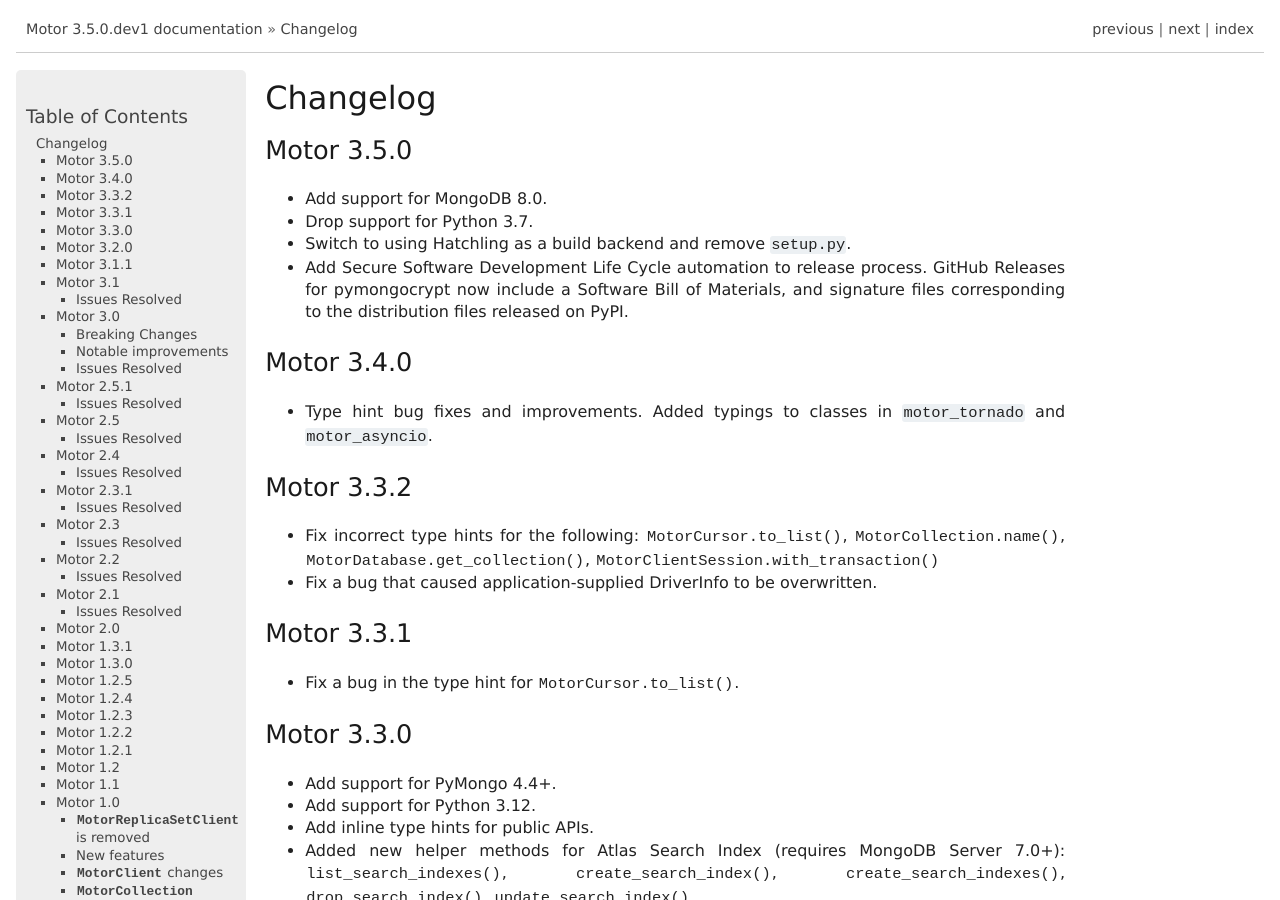
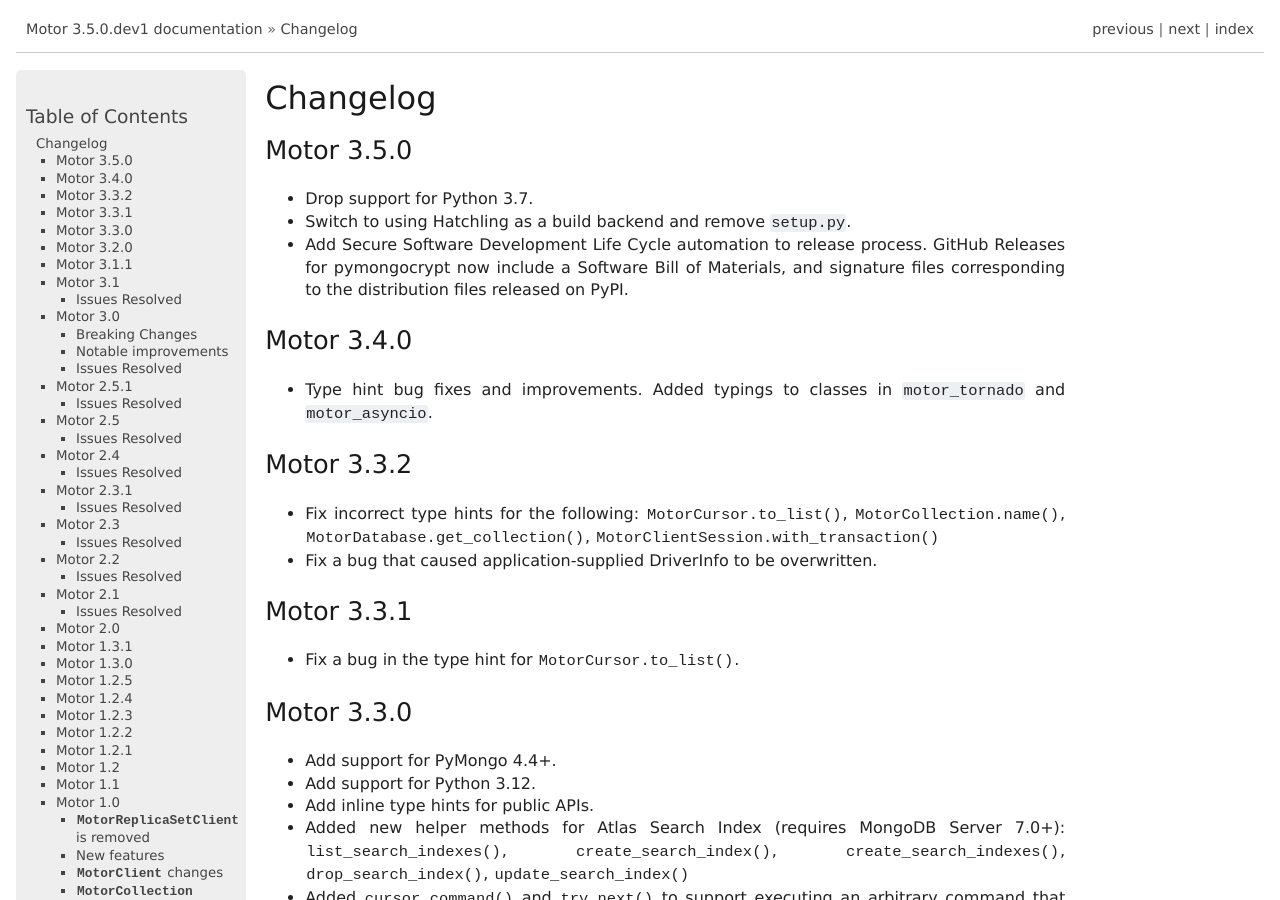
Before and after one commit to mongodb/motor, a Sphinx documentation site: the page built from doc/changelog.rst, in a window 1280 px wide and 900 px high. Built offline with Sphinx 7.4.7, drawn with Linux system fonts in a browser that asks for light colours; the version number is read from the project's files by our own code.

Commit message:
MOTOR-1332 Update changelog for 3.5

```diff
--- a/doc/changelog.rst
+++ b/doc/changelog.rst
@@ -6,7 +6,6 @@
 Motor 3.5.0
 -----------
 
-- Add support for MongoDB 8.0.
 - Drop support for Python 3.7.
 - Switch to using Hatchling as a build backend and remove ``setup.py``.
 - Add Secure Software Development Life Cycle automation to release process.
```
